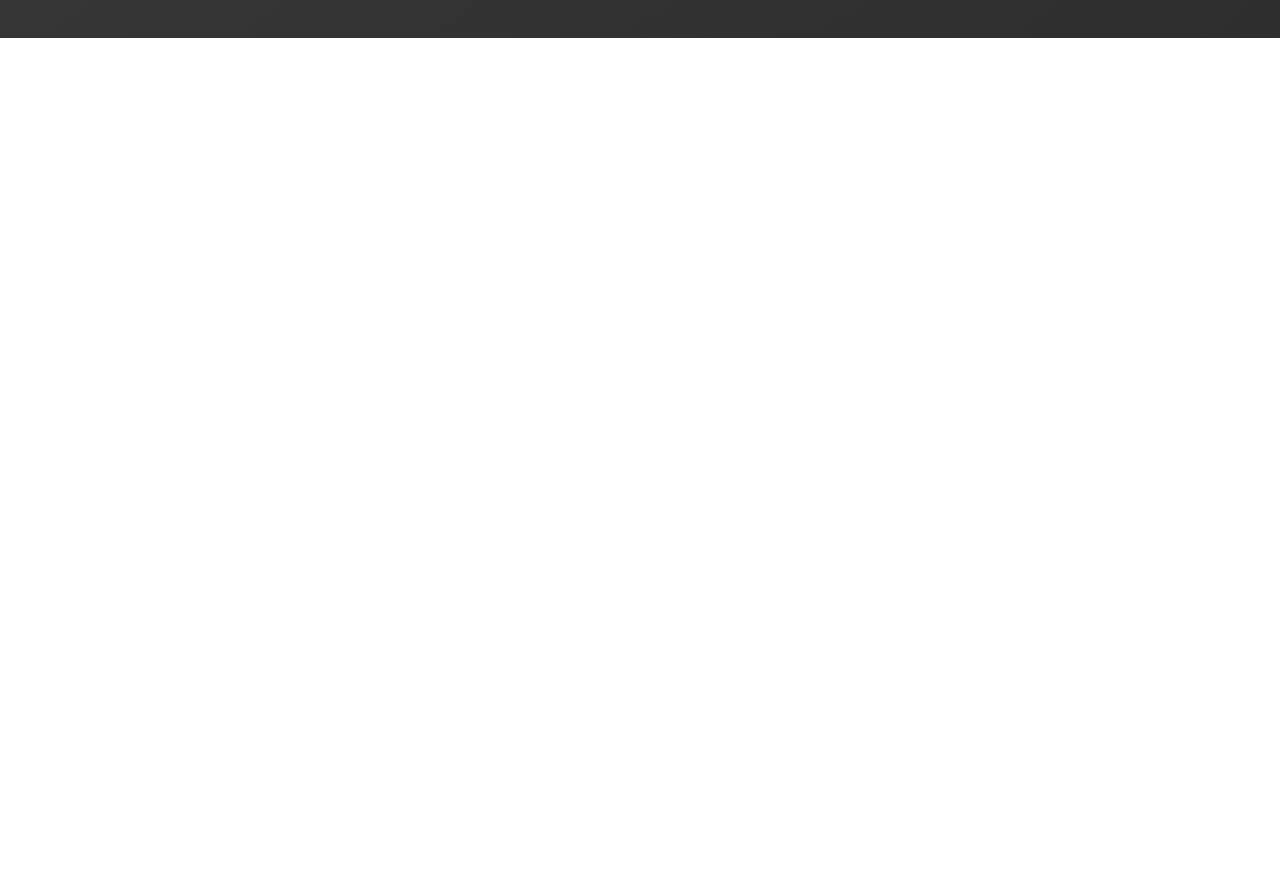
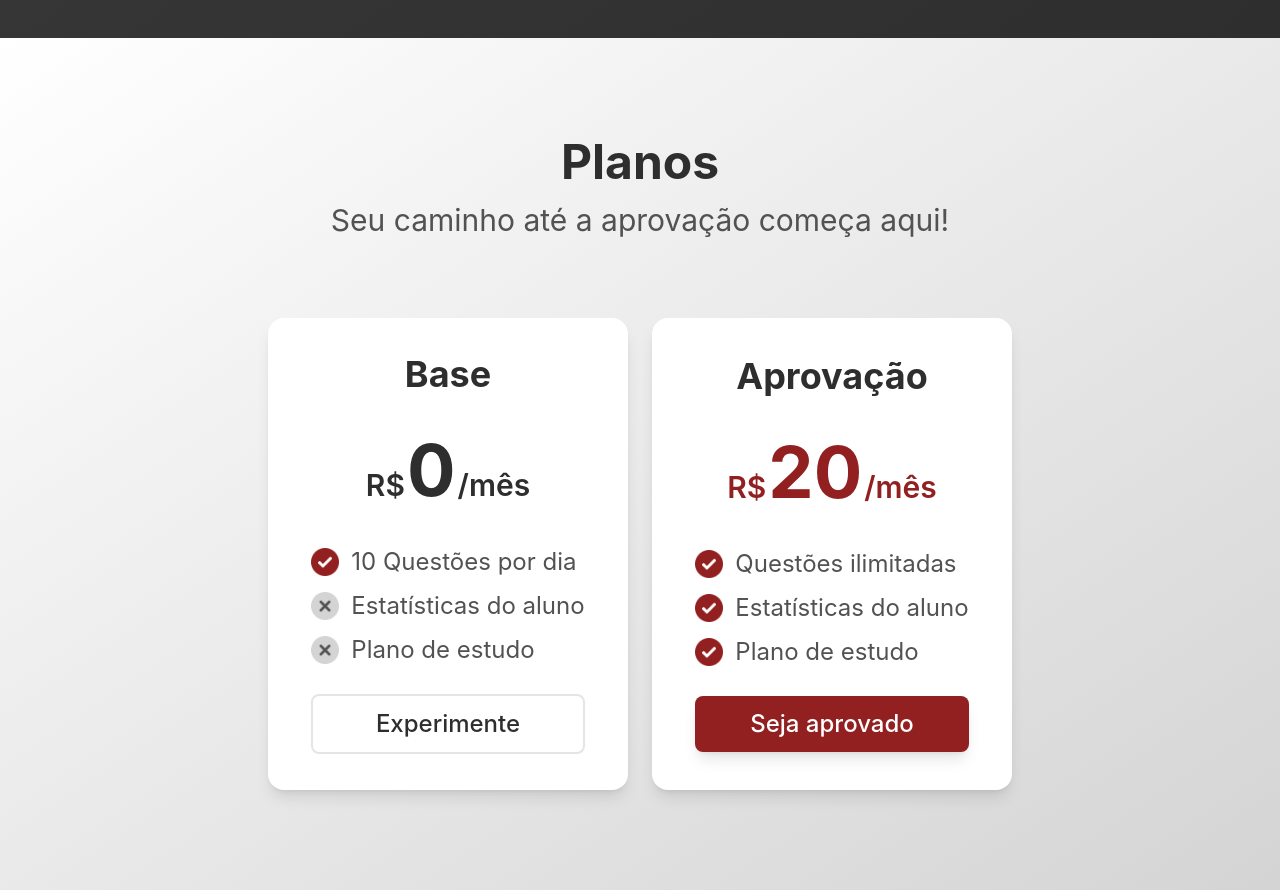
Before and after one commit to OLuizFernando/estudafatec.com, a Next.js app: page / in a window 1280 px wide. Shown: the part 2520-3410 px from the top of the page. Before the commit the page ends 2558 px from the top, so only its background shows below. Built offline with nearby package versions, Linux system fonts and the light colour scheme; a web font is replaced by a local one.

Commit message:
create `PlansSection` and add it to `Home`

```diff
--- /dev/null
+++ b/components/PlansSection/index.js
@@ -0,0 +1,88 @@
+function PlansSection() {
+  return (
+    <>
+      <div
+        id="planos"
+        className="flex justify-center bg-gradient-to-br from-white to-neutral-300 w-full text-[#2e2e2e]"
+      >
+        <div className="flex flex-col items-center max-w-screen-xl md:mx-20 px-5 py-15 md:py-25 md:pt-auto">
+          <h2 className="text-4xl md:text-5xl md:w-3xl font-bold text-center mb-4">
+            Planos
+          </h2>
+          <p className="text-2xl md:text-3xl text-center mb-15 md:mb-20 text-neutral-600">
+            Seu caminho até a aprovação começa aqui!
+          </p>
+          <div className="flex flex-col md:flex-row text-center w-full">
+            {/* BASE */}
+            <div className="flex flex-col h-full justify-center items-center md:px-7 mb-10 md:mb-auto mx-3 flex-1 rounded-2xl shadow-lg bg-white p-9">
+              <h3 className="text-3xl md:text-4xl font-bold">Base</h3>
+              <h4 className="text-2xl md:text-3xl font-semibold my-10">
+                R$
+                <span className="text-6xl md:text-7xl font-bold mx-0.5">0</span>
+                /mês
+              </h4>
+              <div className="flex flex-col">
+                <ul className="text-xl md:text-2xl text-neutral-600 text-start mb-7">
+                  <li className="flex items-center mb-3">
+                    <img className="size-7 me-3" src="/icons/check.png" />
+                    10 Questões por dia
+                  </li>
+                  <li className="flex items-center mb-3">
+                    <img className="size-7 me-3" src="/icons/x.png" />
+                    Estatísticas do aluno
+                  </li>
+                  <li className="flex items-center">
+                    <img className="size-7 me-3" src="/icons/x.png" />
+                    Plano de estudo
+                  </li>
+                </ul>
+                <a
+                  href="#"
+                  className="text-[#2e2e2e] bg-white hover:bg-neutral-200 border-2 border-neutral-200 focus:ring-4 focus:outline-none focus:ring-neutral-100 font-medium text-xl md:text-2xl rounded-lg py-3 text-center"
+                >
+                  Experimente
+                </a>
+              </div>
+            </div>
+
+            {/* APROVAÇÃO */}
+            <div className="flex flex-col h-full justify-center items-center md:px-7 mb-10 md:mb-auto mx-3 flex-1 rounded-2xl shadow-lg bg-white p-9">
+              <h3 className="text-3xl md:text-4xl font-bold">Aprovação</h3>
+              <h4 className="text-2xl md:text-3xl font-semibold my-10 text-[#922020]">
+                R$
+                <span className="text-6xl md:text-7xl font-bold mx-0.5">
+                  20
+                </span>
+                /mês
+              </h4>
+              <div className="flex flex-col">
+                <ul className="text-xl md:text-2xl text-neutral-600 text-start mb-7">
+                  <li className="flex items-center mb-3">
+                    <img className="size-7 me-3" src="/icons/check.png" />
+                    Questões ilimitadas
+                  </li>
+                  <li className="flex items-center mb-3">
+                    <img className="size-7 me-3" src="/icons/check.png" />
+                    Estatísticas do aluno
+                  </li>
+                  <li className="flex items-center">
+                    <img className="size-7 me-3" src="/icons/check.png" />
+                    Plano de estudo
+                  </li>
+                </ul>
+                <a
+                  href="#"
+                  className="text-white bg-[#922020] hover:bg-red-900 shadow-lg focus:ring-4 focus:outline-none focus:ring-red-300 font-medium text-xl md:text-2xl rounded-lg py-3 text-center"
+                >
+                  Seja aprovado
+                </a>
+              </div>
+            </div>
+          </div>
+        </div>
+      </div>
+    </>
+  );
+}
+
+export default PlansSection;
--- a/pages/index.js
+++ b/pages/index.js
@@ -2,6 +2,7 @@ import Navbar from "components/Navbar";
 import HeroSection from "components/HeroSection";
 import FeaturesSection from "components/FeaturesSection";
 import FeedbacksSection from "components/FeedbacksSection";
+import PlansSection from "components/PlansSection";
 
 function Home() {
   return (
@@ -12,6 +13,7 @@ function Home() {
       </div>
       <FeaturesSection />
       <FeedbacksSection />
+      <PlansSection />
     </>
   );
 }
```
